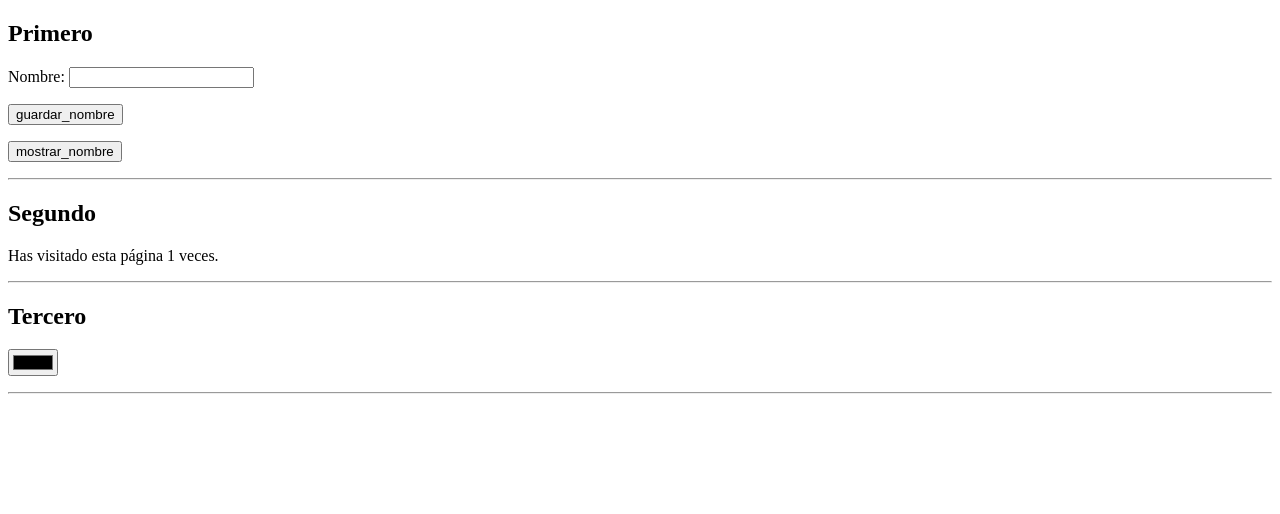
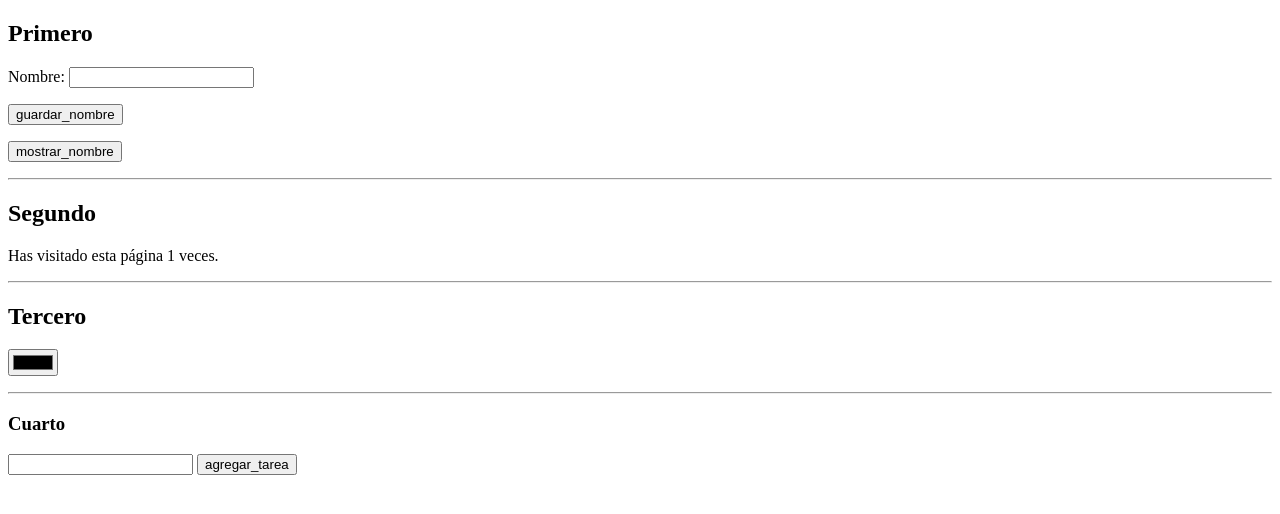
Before and after one commit to nachitocarc/Programacion2, a plain HTML site: page practicaSessionLocal/practica.html in a window 1280 px wide. Drawn offline with Linux system fonts and the light colour scheme.

Commit message:
cuarto ej

```diff
--- a/FormularioDeCarga/script.js
+++ b/FormularioDeCarga/script.js
@@ -1,5 +1,3 @@
-
-
 function mostrarInformacion() {
     let nombre_obtenido = document.getElementById("nombre")
     let edad_obtenida = document.getElementById("edad")
@@ -34,7 +32,6 @@ function mostrarInformacion() {
 
 
     document.getElementById("contenedor_form").style.display = "none";
-
 }
 
 function volver(){
--- a/practicaSessionLocal/practica.html
+++ b/practicaSessionLocal/practica.html
@@ -27,6 +27,14 @@
     <p></p>
     <hr>
     <p></p>
+    <h3>Cuarto</h3>
+    <input type="text" id="nombre_tarea">
+    <input type="button" value="agregar_tarea" onclick="guardarTarea()">
+    <ul id="lista_tareas">
+
+    </ul>
+
+
 
 </body>
 </html>
--- a/practicaSessionLocal/practica.js
+++ b/practicaSessionLocal/practica.js
@@ -38,3 +38,20 @@ function cambiarColor() {
     localStorage.setItem("color_pagina", color_ventana);
     document.body.style.backgroundColor = color_nuevo;
 }
+
+/*
+Cuarto
+*/
+function guardarTarea(){
+    let tarea_nueva = document.getElementById("nombre_tarea").value
+    localStorage.setItem("tarea", tarea_nueva)
+
+
+    let lista = document.getElementById("lista_tareas")
+    var tarea = document.createElement("li")
+    var nombre_de_la_tarea = document.createTextNode(tarea_nueva)
+
+    tarea.appendChild(nombre_de_la_tarea)
+
+    lista.appendChild(tarea)
+}
```
